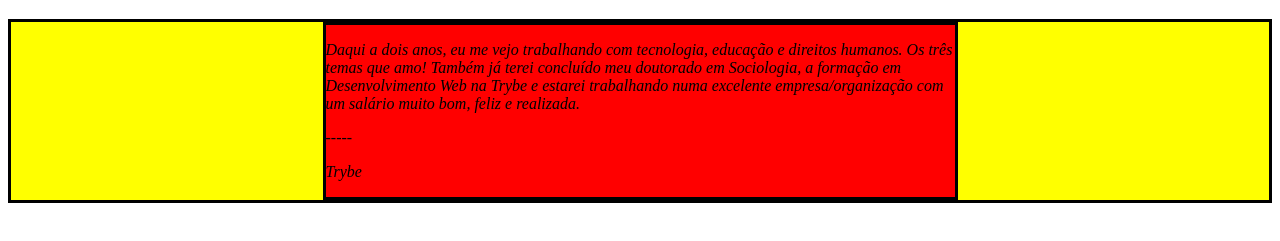
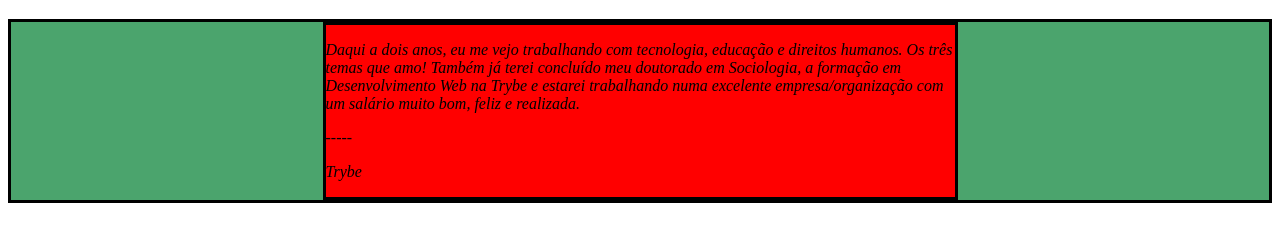
Before and after one commit to anaventura1811/trybe-exercises, a plain HTML site: page bloco_5/exercises/javascript-dom-eventos-e-web-storage_1/index.html in a window 1280 px wide. Shown: the part 61-302 px from the top of the page. Drawn offline with Linux system fonts and the light colour scheme.

Commit message:
Exercício 1 - Dia 5.1(Bloco 5, dia 1) - Muda a cor do quadrado amarelo para o verde da Trybe

```diff
--- a/bloco_5/exercises/javascript-dom-eventos-e-web-storage_1/index.html
+++ b/bloco_5/exercises/javascript-dom-eventos-e-web-storage_1/index.html
@@ -40,6 +40,10 @@
     </div>
     <script>
         document.getElementsByTagName('p')[0].innerText = "Daqui a dois anos, eu me vejo trabalhando com tecnologia, educação e direitos humanos. Os três temas que amo! Também já terei concluído meu doutorado em Sociologia, a formação em Desenvolvimento Web na Trybe e estarei trabalhando numa excelente empresa/organização com um salário muito bom, feliz e realizada.";
+        document.getElementsByClassName("main-content")[0].style.backgroundColor = "rgb(75, 164, 109)";
+        document.getElementsByClassName("main-content")[1].style.backgroundColor = "rgb(75, 164, 109)";
+
+
         /*
         Aqui você vai modificar os elementos já existentes utilizando apenas as funções:
         - document.getElementById()
```
